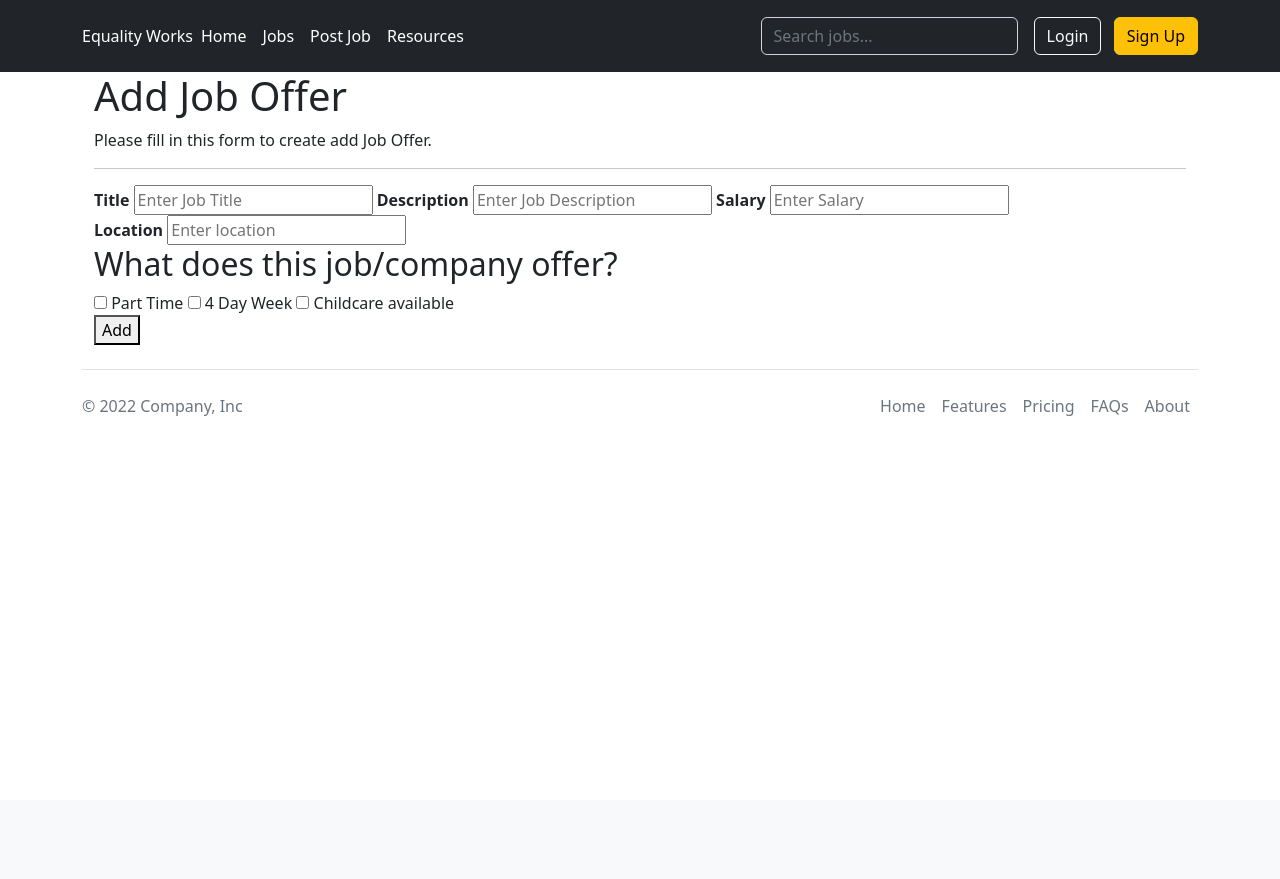
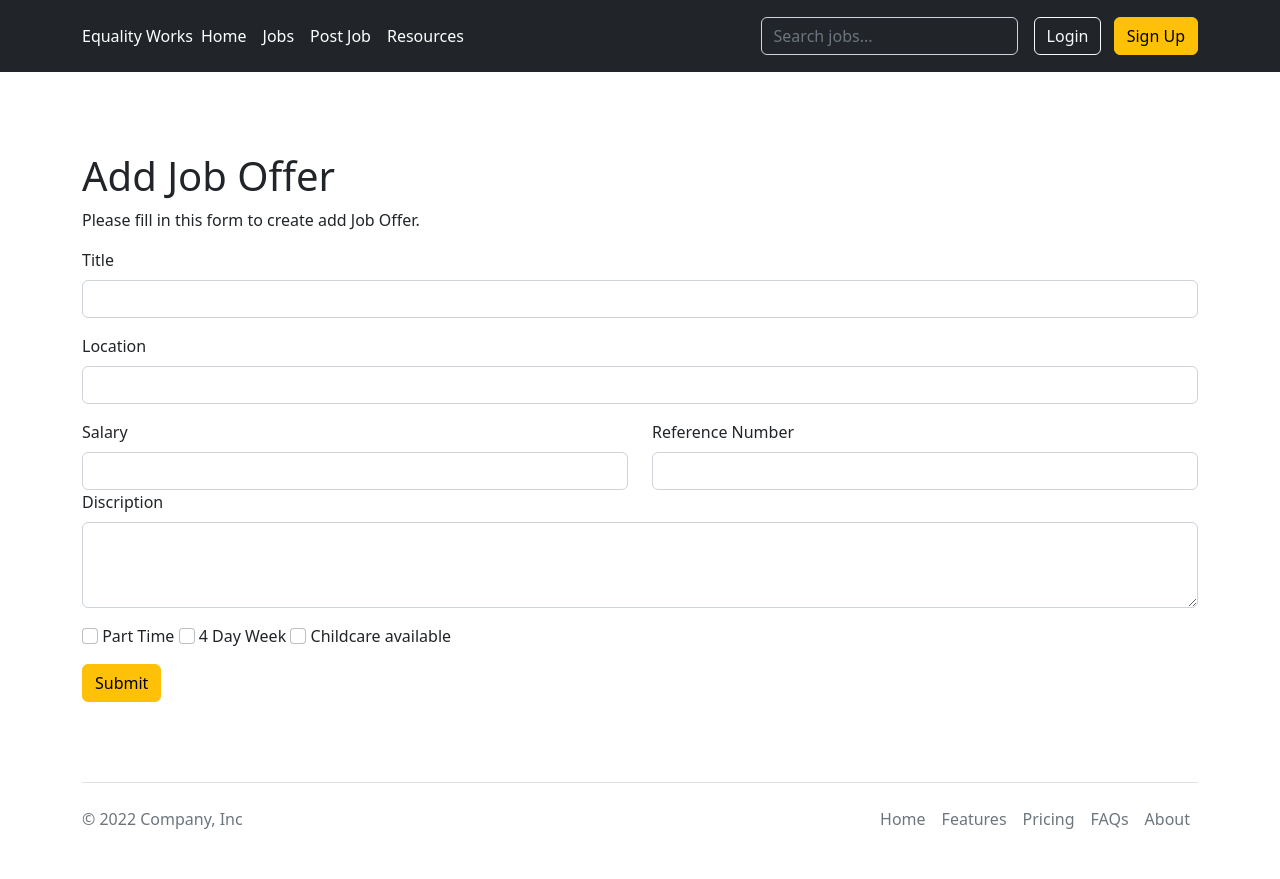
Before and after one commit to asiask97/team1-sept-2022, a Flask app: page /addjob in a window 1280 px wide. Before the commit the page ends 416 px from the top, so only its background shows below. Run offline with Flask 2, Linux system fonts and the light colour scheme; the visitor is signed in with stand-in values (Sample User, id 1).

Commit message:
Correct layout and functionality of addjob.html

```diff
--- a/app.py
+++ b/app.py
@@ -156,12 +156,29 @@ def addjob():
         childcare = "childcare" in request.form
         parttime = "parttime" in request.form
         fourday = "fourday" in request.form
+
         salary = 0.0
         if(request.form.get('salary')):
             salary = request.form.get('salary')
-        job = Jobs(title = request.form.get('title'), description = request.form.get('description'), location = request.form.get('location'), salary = salary, created_by = current_user.id, parttime=parttime, fourday=fourday, childcare=childcare)
+
+        referenceNo = ''
+        if(request.form.get('refnum')):
+            referenceNo = request.form.get('refnum')
+
+        job = Jobs( title = request.form.get('title'),
+                    referenceNo = referenceNo,
+                    description = request.form.get('discription'),
+                    location = request.form.get('location'),
+                    salary = salary,
+                    created_by = current_user.id,
+                    parttime=parttime,
+                    fourday=fourday,
+                    childcare=childcare
+        )
+
         db.session.add(job)
         db.session.commit()
+        flash('Your job was posted.')
         return render_template('jobposts.html')
 
 
--- a/static/css/style.css
+++ b/static/css/style.css
@@ -23,7 +23,12 @@
     margin-top: 1em;
     padding-left: 0;
 }
-
 #register_form a{
     color: rgb(255, 193, 7);
 }
+
+/*---- ADD JOB ----*/
+#add_job_form{
+    margin-top: 10vh;
+    margin-bottom: 10vh;
+}
--- a/templates/addjob.html
+++ b/templates/addjob.html
@@ -2,40 +2,41 @@
 
 
 {% block content %}
+<form action="/addjob" method="POST" id="add_job_form">
+  <h1>Add Job Offer</h1>
+  <p>Please fill in this form to create add Job Offer.</p>
+  <div class="mb-3">
+    <label for="title" class="form-label">Title</label>
+    <input type="text" class="form-control" name="title" id="title" >
+  </div>
+  <div class="mb-3">
+    <label for="location" class="form-label">Location</label>
+    <input type="text" class="form-control" name="location" id="location">
+  </div>
+  <div class="row">
+    <div class="col">
+      <label for="salary" class="form-label">Salary</label>
+      <input type="number" class="form-control" name="salary" id="salary">
+    </div>
+    <div class="col">
+      <label for="refnum" class="form-label">Reference Number</label>
+      <input type="text" class="form-control" name="refnum" id="refnum" >
+    </div>
+  </div>
+  <div class="mb-3">
+    <label for="discription" class="form-label">Discription</label>
+    <textarea class="form-control" id="discription" rows="3" name="discription"></textarea>
+  </div>
+  <div class="mb-3">
+    <input class="form-check-input" type="checkbox" id="parttime" name="parttime" value="True">
+    <label class="form-check-label" for="parttime">Part Time</label>
 
-<form action="/addjob" method="POST">
-    <div class="container">
-        <!-- change but keep amount of feilds and feilds IDs the same -->
-      <h1>Add Job Offer</h1>
-      <p>Please fill in this form to create add Job Offer.</p>
-      <hr>
+    <input class="form-check-input" type="checkbox" id="fourday" name="fourday" value="False">
+    <label class="form-check-label" for="fourday">4 Day Week</label>
 
-      <label for="title"><b>Title</b></label>
-      <input type="text" placeholder="Enter Job Title" name="title" id="title" required>
-
-      <label for="description"><b>Description</b></label>
-      <input type="text" placeholder="Enter Job Description" name="description" id="description" required>
-
-      <label for="salary"><b>Salary</b></label>
-      <input type="number" placeholder="Enter Salary" name="salary" id="salary"><br>
-
-      <label for="location"><b>Location</b></label>
-      <input type="text" placeholder="Enter location" name="location" id="location">
-
-      <h2>What does this job/company offer?</h2>
-      <input type="checkbox" id="parttime" name="parttime" value="parttime">
-      <label for="parttime">Part Time</label>
-
-      <input type="checkbox" id="fourday" name="fourday" value="fourday">
-      <label for="fourday">4 Day Week </label>
-
-      <input type="checkbox" id="childcare" name="childcare" value="True">
-      <label for="childcare">Childcare available</label>
-
-      <br>
-
-      <button type="submit" class="registerbtn">Add</button>
-    </div>
+    <input class="form-check-input" type="checkbox" id="childcare" name="childcare" value="True">
+    <label class="form-check-label" for="childcare">Childcare available</label>
+  </div>
+  <button type="submit" class="btn btn-warning">Submit</button>
 </form>
-
 {% endblock %}
```
